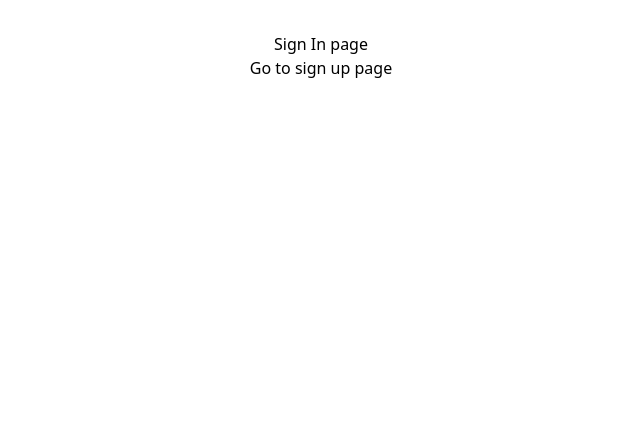
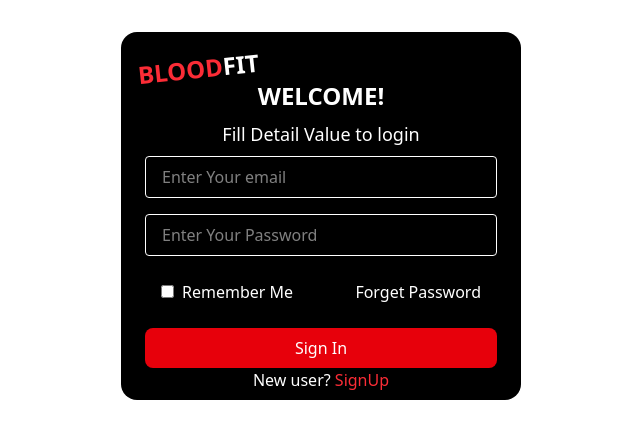
Before and after one commit to MujahidulIslam4541/authenticationWithJWTClient, a React (Vite) app: page /signIn in a window 1280 px wide. Shown: the top 438 px of the page, without its empty margins (319-959 px from the left). Built offline with nearby package versions, Linux system fonts and the light colour scheme.

Commit message:
create signIn page Ui

```diff
--- a/src/SignIn/SignIn.jsx
+++ b/src/SignIn/SignIn.jsx
@@ -2,10 +2,38 @@ import React from 'react'
 import { Link } from 'react-router-dom'
 
 const SignIn = () => {
+    const handleSignIn = event => {
+        event.preventDefault();
+        const form = event.target;
+        const email = form.email.value;
+        const password = form.password.value;
+        const checkbox = form.checkbox.value;
+        console.log(email, password, checkbox);
+        form.reset();
+    }
     return (
-        <div>
-            <h1>Sign In  page</h1>
-            <Link to='/'>Go  to sign up page </Link>
+        <div className="w-[400px]  mx-auto  bg-black  text-white  justify-center items-center  rounded-2xl pb-2">
+            {/* form Heading */}
+            <h2 className="text-2xl font-bold text-left px-4 py-2 rotate-[-6deg]"><span className="text-red-500">BLOOD</span>FIT</h2>
+            <div className="text-center space-y-2">
+                <h2 className="text-2xl font-semibold">WELCOME!</h2>
+                <p className="text-lg pb-2">Fill Detail Value to login</p>
+            </div>
+
+            {/* form section */}
+            <form action="" onSubmit={handleSignIn} className="flex flex-col gap-4 px-6">
+                <input className="input input-border border border-white rounded px-4 py-2" type="email" name="email" placeholder="Enter Your email" />
+                <input className="input input-border border border-white rounded px-4 py-2" type="text" name="password" placeholder="Enter Your Password" />
+                <div className='flex justify-between px-4 py-2'>
+                    <p ><input type="checkbox" name="checkbox" id="" className='mr-2' />
+                        <span>Remember Me</span></p>
+                    <h1>Forget Password</h1>
+                </div>
+                <div>
+                    <button className="bg-red-600 p-2 rounded-lg w-full">Sign In</button>
+                </div>
+            </form>
+            <p className='px-6'>New user? <Link to='/' className='text-red-500'>SignUp</Link></p>
         </div>
     )
 }
--- a/src/SignUp/SignUp.jsx
+++ b/src/SignUp/SignUp.jsx
@@ -38,7 +38,7 @@ const SignUp = () => {
                             <button className="bg-red-600 p-2 rounded-lg">Sign Up</button>
                         </form>
 
-                        <p>Already An Account? <Link to='/signIn'>SignIn</Link></p>
+                        <p>Already An Account? <Link to='/signIn' className="text-red-500">SignIn</Link></p>
                     </div>
                 </div>
             </div>
```
